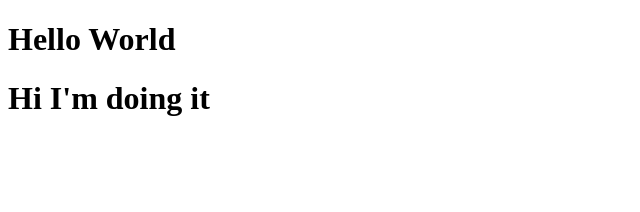
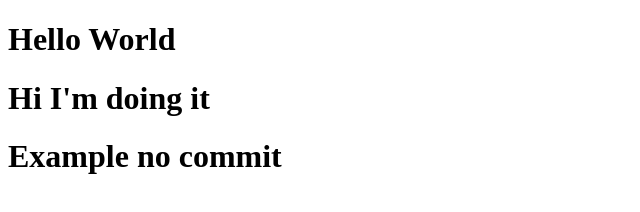
Before and after one commit to pmolina90/git-branch-practice, a plain HTML site: page index.html in a window 1280 px wide. Shown: the whole page, without its empty margins (0-640 px from the left). Drawn offline with Linux system fonts and the light colour scheme.

Commit message:
third branch commit

```diff
--- a/index.html
+++ b/index.html
@@ -9,5 +9,6 @@
 <body>
     <h1>Hello World</h1>
     <h1>Hi I'm doing it</h1>
+    <h1>Example no commit</h1>
 </body>
 </html>
```
